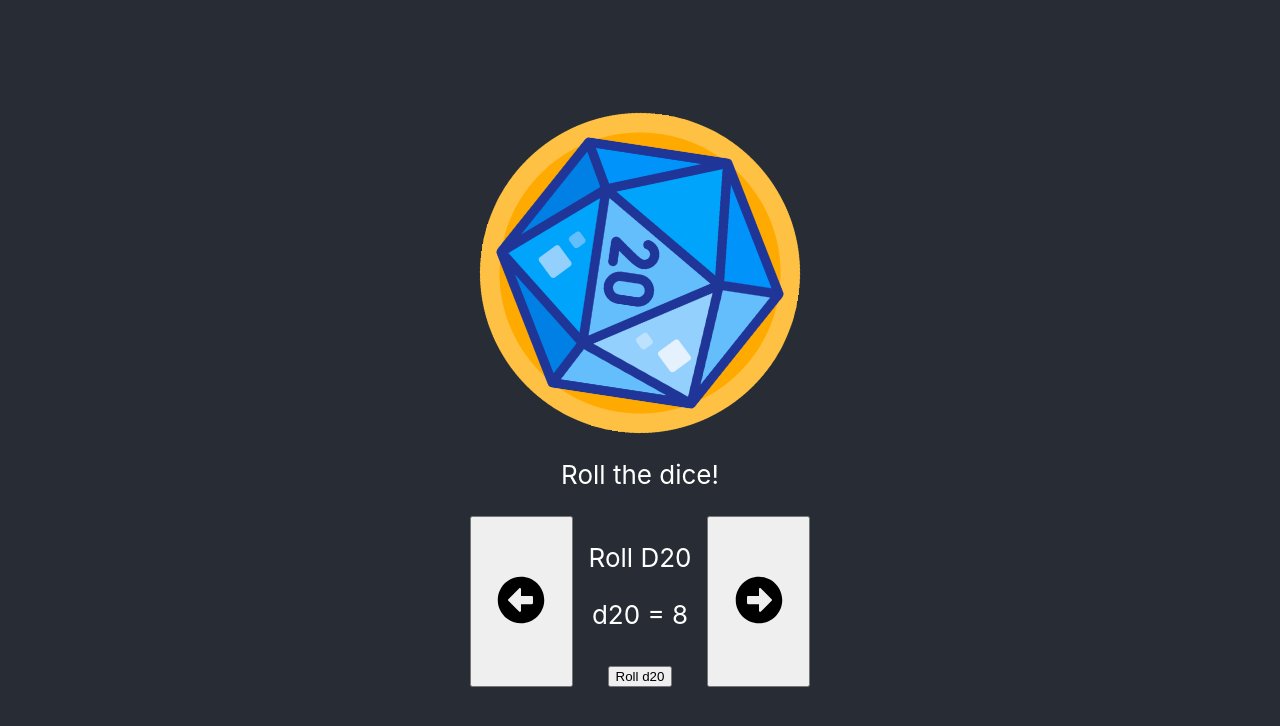
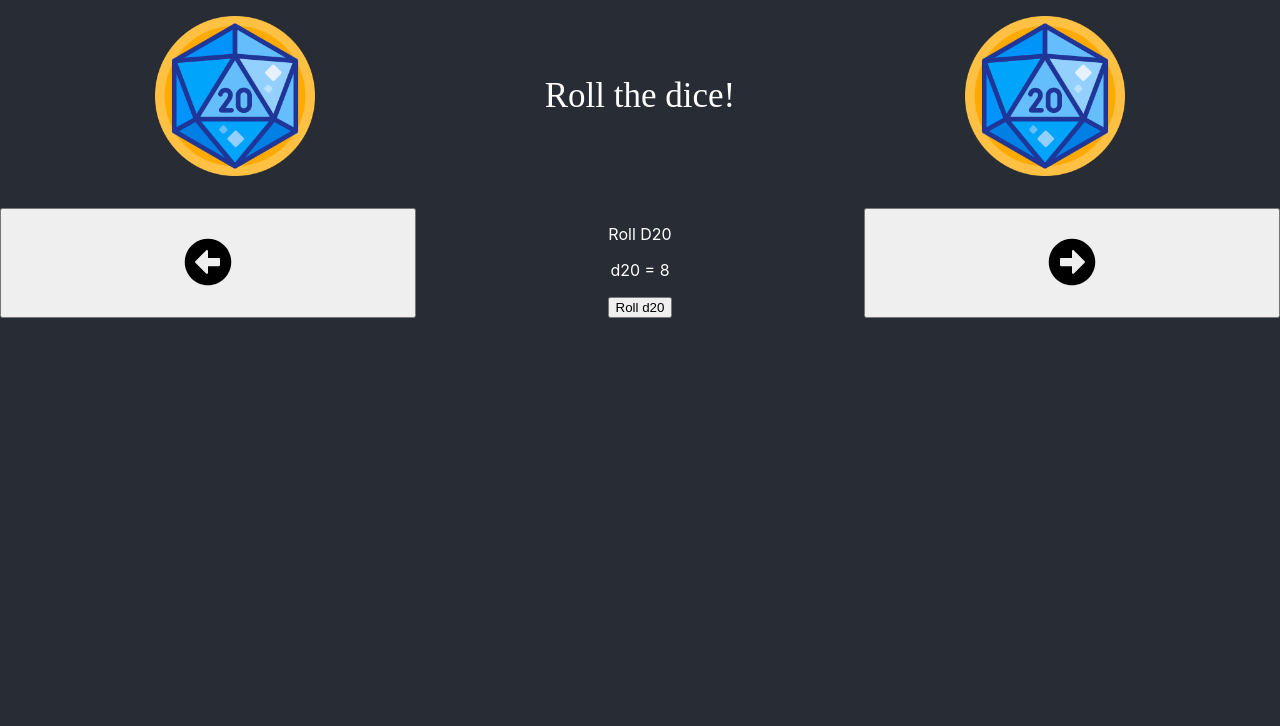
Before and after one commit to jacobfield/d20, a React (Create React App) app in the folder d20/: page / in a window 1280 px wide. Shown: the top 726 px of the page. Built offline with nearby package versions, Linux system fonts and the light colour scheme.

Commit message:
initial stylings, ready for dynamic dice images

```diff
--- a/d20/src/App.css
+++ b/d20/src/App.css
@@ -1,27 +1,36 @@
 .App {
   text-align: center;
+  height: 100vh;
+  background-color: #282c34;
 }
 
 .App-logo {
-  height: 40vmin;
+  height: 20vmin;
   pointer-events: none;
+  display: absolute;
+  top: 0;
 }
 
-@media (prefers-reduced-motion: no-preference) {
+/* @media (prefers-reduced-motion: no-preference) {
   .App-logo {
     animation: App-logo-spin infinite 20s linear;
   }
-}
+} */
 
 .App-header {
   background-color: #282c34;
-  min-height: 100vh;
-  display: flex;
-  flex-direction: column;
+  min-height: 10vh;
+  /* display: flex; */
+  /* flex-direction: column; */
   align-items: center;
-  justify-content: center;
+  /* justify-content: center; */
   font-size: calc(10px + 2vmin);
   color: white;
+  display: grid;
+  grid-template-columns: 1fr 1fr 1fr;
+  place-items: center;
+  margin: 0 1rem 1rem 1rem;
+  padding: 1rem;
 }
 
 .App-link {
@@ -51,3 +60,13 @@
   height: 3rem;
   width: 3rem;
 }
+
+.diceTitle {
+  color: white;
+}
+
+@import url("https://fonts.googleapis.com/css2?family=IM+Fell+DW+Pica&display=swap");
+.appTitle {
+  font-size: 35px;
+  font-family: "IM Fell DW Pica", serif;
+}
--- a/d20/src/App.tsx
+++ b/d20/src/App.tsx
@@ -8,9 +8,10 @@ function App() {
     <div className="App">
       <header className="App-header">
         <img src={"dice.png"} className="App-logo" alt="logo" />
-        <p>Roll the dice!</p>
-        <AllDice></AllDice>
+        <p className="appTitle">Roll the dice!</p>
+        <img src={"dice.png"} className="App-logo" alt="logo" />
       </header>
+      <AllDice></AllDice>
     </div>
   );
 }
--- a/d20/src/components/Cycle.tsx
+++ b/d20/src/components/Cycle.tsx
@@ -44,7 +44,7 @@ export function Cycle(): JSX.Element {
         <FaArrowAltCircleLeft className="button"></FaArrowAltCircleLeft>
       </button>
       <div>
-        <p>Roll {allDice[index].name}</p>
+        <p className="diceTitle">Roll {allDice[index].name}</p>
         {allDice[index].dice}
       </div>
       <button onClick={rightArrowPress}>
--- a/d20/src/components/RollD10.tsx
+++ b/d20/src/components/RollD10.tsx
@@ -10,7 +10,7 @@ export function Rolld10(): JSX.Element {
   }
   return (
     <div>
-      <p>d10 = {diceRoll} </p>
+      <p className="diceTitle">d10 = {diceRoll} </p>
       <button onClick={() => setDiceRoll(randomNumber())}>Roll d10</button>
     </div>
   );
--- a/d20/src/components/RollD100.tsx
+++ b/d20/src/components/RollD100.tsx
@@ -10,7 +10,7 @@ export function Rolld100(): JSX.Element {
   }
   return (
     <div>
-      <p>d100 = {diceRoll} </p>
+      <p className="diceTitle">d100 = {diceRoll} </p>
       <button onClick={() => setDiceRoll(randomNumber())}>Roll d100</button>
     </div>
   );
--- a/d20/src/components/RollD12.tsx
+++ b/d20/src/components/RollD12.tsx
@@ -10,7 +10,7 @@ export function Rolld12(): JSX.Element {
   }
   return (
     <div>
-      <p>d12 = {diceRoll} </p>
+      <p className="diceTitle">d12 = {diceRoll} </p>
       <button onClick={() => setDiceRoll(randomNumber())}>Roll d12</button>
     </div>
   );
--- a/d20/src/components/RollD4.tsx
+++ b/d20/src/components/RollD4.tsx
@@ -10,7 +10,7 @@ export function Rolld4(): JSX.Element {
   }
   return (
     <div>
-      <p>d4 = {diceRoll} </p>
+      <p className="diceTitle">d4 = {diceRoll} </p>
       <button onClick={() => setDiceRoll(randomNumber())}>Roll d4</button>
     </div>
   );
--- a/d20/src/components/RollD6.tsx
+++ b/d20/src/components/RollD6.tsx
@@ -10,7 +10,7 @@ export function Rolld6(): JSX.Element {
   }
   return (
     <div>
-      <p>d6 = {diceRoll} </p>
+      <p className="diceTitle">d6 = {diceRoll} </p>
       <button onClick={() => setDiceRoll(randomNumber())}>Roll d6</button>
     </div>
   );
--- a/d20/src/components/RollD8.tsx
+++ b/d20/src/components/RollD8.tsx
@@ -10,7 +10,7 @@ export function Rolld8(): JSX.Element {
   }
   return (
     <div>
-      <p>d8 = {diceRoll} </p>
+      <p className="diceTitle">d8 = {diceRoll} </p>
       <button onClick={() => setDiceRoll(randomNumber())}>Roll d8</button>
     </div>
   );
--- a/d20/src/components/Rolld20.tsx
+++ b/d20/src/components/Rolld20.tsx
@@ -19,7 +19,7 @@ export function Rolld20(): JSX.Element {
   }
   return (
     <div>
-      <p>d20 = {diceRoll} </p>
+      <p className="diceTitle">d20 = {diceRoll} </p>
       <button onClick={() => setDiceRoll(randomNumber())}>Roll d20</button>
     </div>
   );
```
Also changed, not shown: 1 other file (tests, documents, lock files or other folders).
